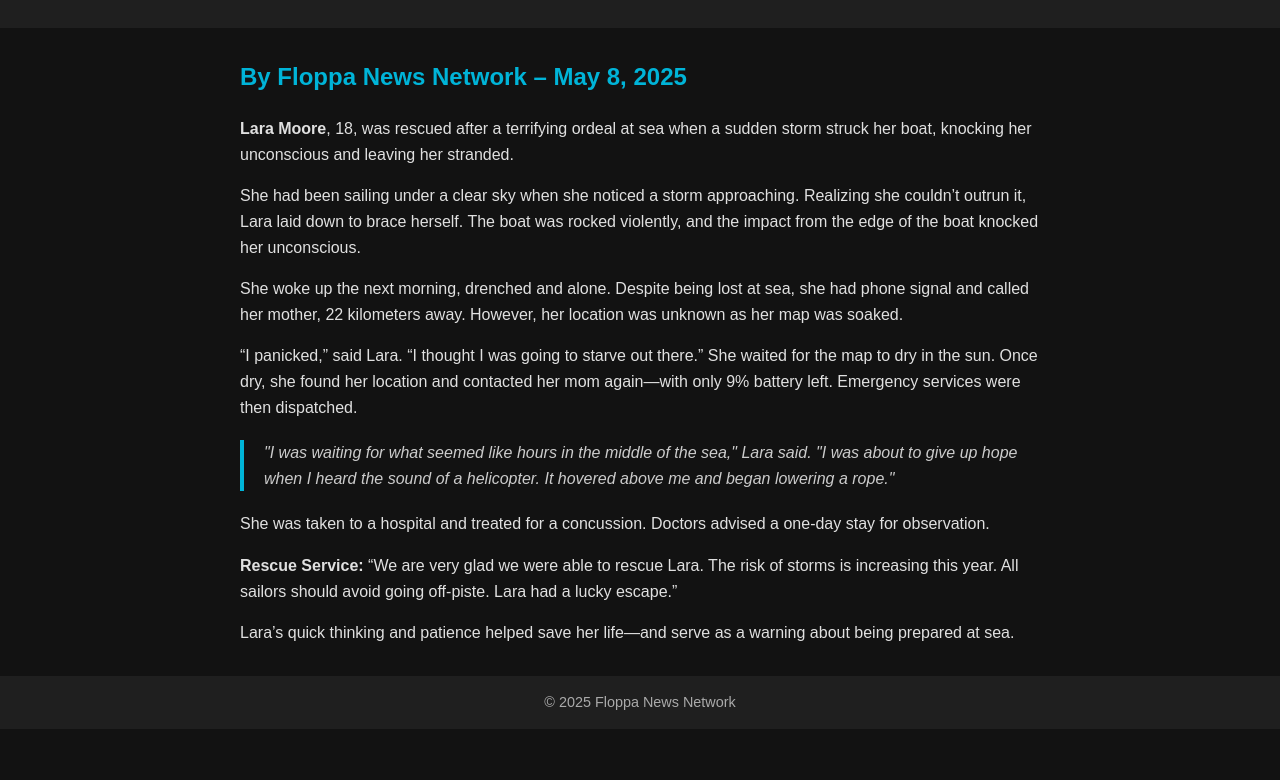
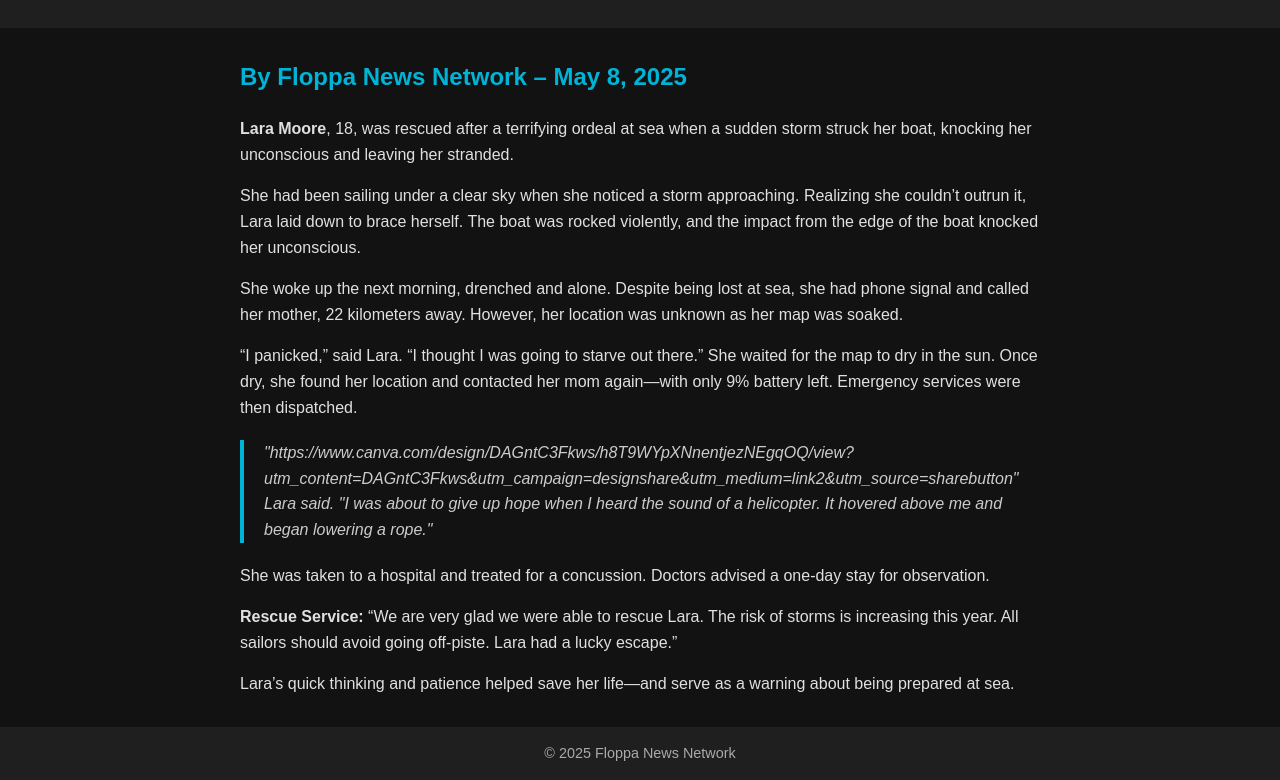
Before and after one commit to myyyy1123/jubilant-eureka, a plain HTML site: page index.html in a window 1280 px wide. Shown: the part 116-896 px from the top of the page. Before the commit the page ends 845 px from the top, so only its background shows below. Drawn offline with Linux system fonts and the light colour scheme.

Commit message:
Update index.html

```diff
--- a/index.html
+++ b/index.html
@@ -64,7 +64,7 @@
   <p>“I panicked,” said Lara. “I thought I was going to starve out there.” She waited for the map to dry in the sun. Once dry, she found her location and contacted her mom again—with only 9% battery left. Emergency services were then dispatched.</p>
 
   <blockquote>
-    "I was waiting for what seemed like hours in the middle of the sea," Lara said. "I was about to give up hope when I heard the sound of a helicopter. It hovered above me and began lowering a rope."
+    "https://www.canva.com/design/DAGntC3Fkws/h8T9WYpXNnentjezNEgqOQ/view?utm_content=DAGntC3Fkws&utm_campaign=designshare&utm_medium=link2&utm_source=sharebutton" Lara said. "I was about to give up hope when I heard the sound of a helicopter. It hovered above me and began lowering a rope."
   </blockquote>
 
   <p>She was taken to a hospital and treated for a concussion. Doctors advised a one-day stay for observation.</p>
```
